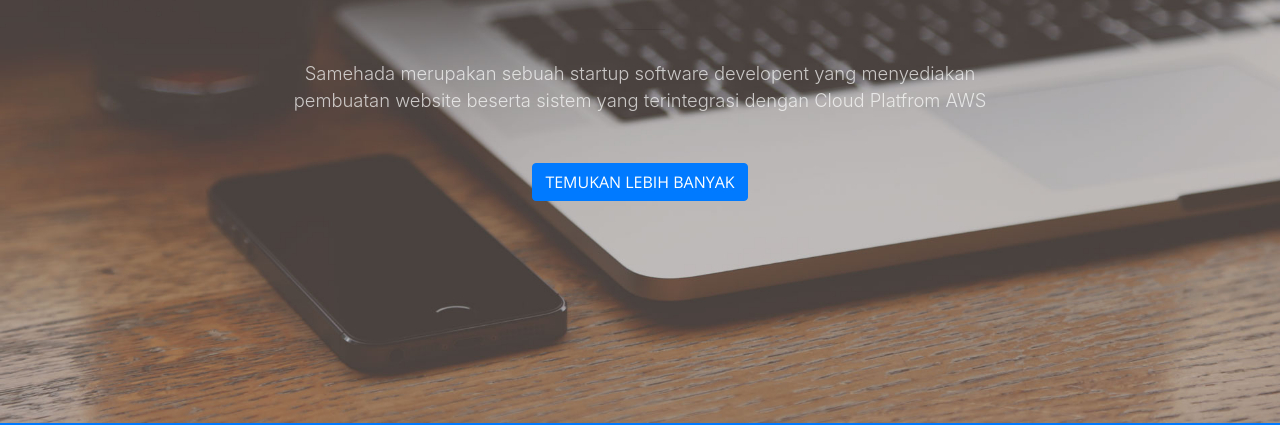
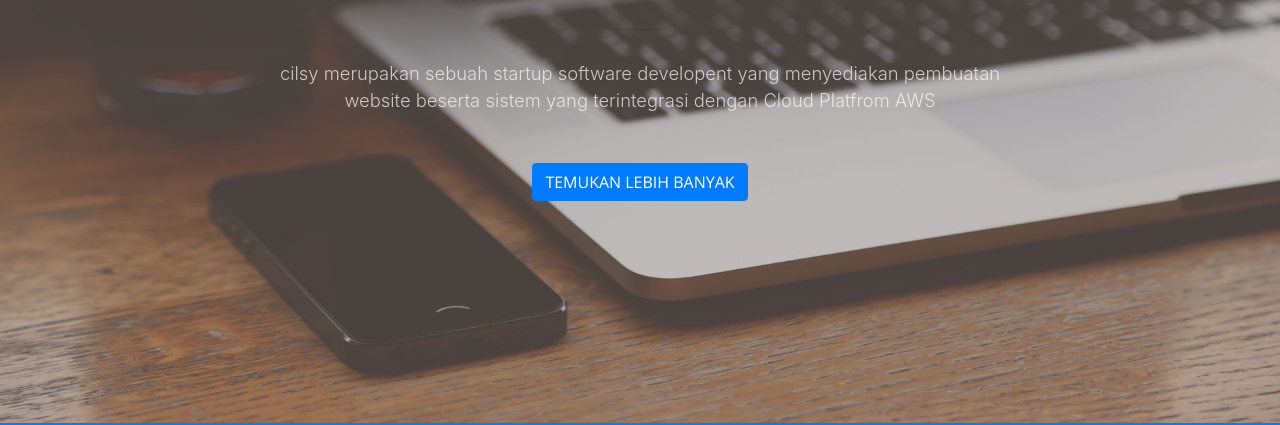
Before and after one commit to Rizal-I/LandingPage, a website with bundled scripts: page index.html in a window 1280 px wide. Shown: the part 377-802 px from the top of the page. Built offline with nearby package versions, Linux system fonts and the light colour scheme.

Commit message:
Update index.html

```diff
--- a/index.html
+++ b/index.html
@@ -64,7 +64,7 @@
           <hr>
         </div>
         <div class="col-lg-8 mx-auto">
-          <p class="text-faded mb-5">Samehada merupakan sebuah startup software developent yang menyediakan pembuatan website beserta sistem yang terintegrasi dengan Cloud Platfrom AWS</p>
+          <p class="text-faded mb-5">cilsy merupakan sebuah startup software developent yang menyediakan pembuatan website beserta sistem yang terintegrasi dengan Cloud Platfrom AWS</p>
           <a class="btn btn-primary btn-xl js-scroll-trigger" href="#about">Temukan Lebih Banyak</a>
         </div>
       </div>
```
